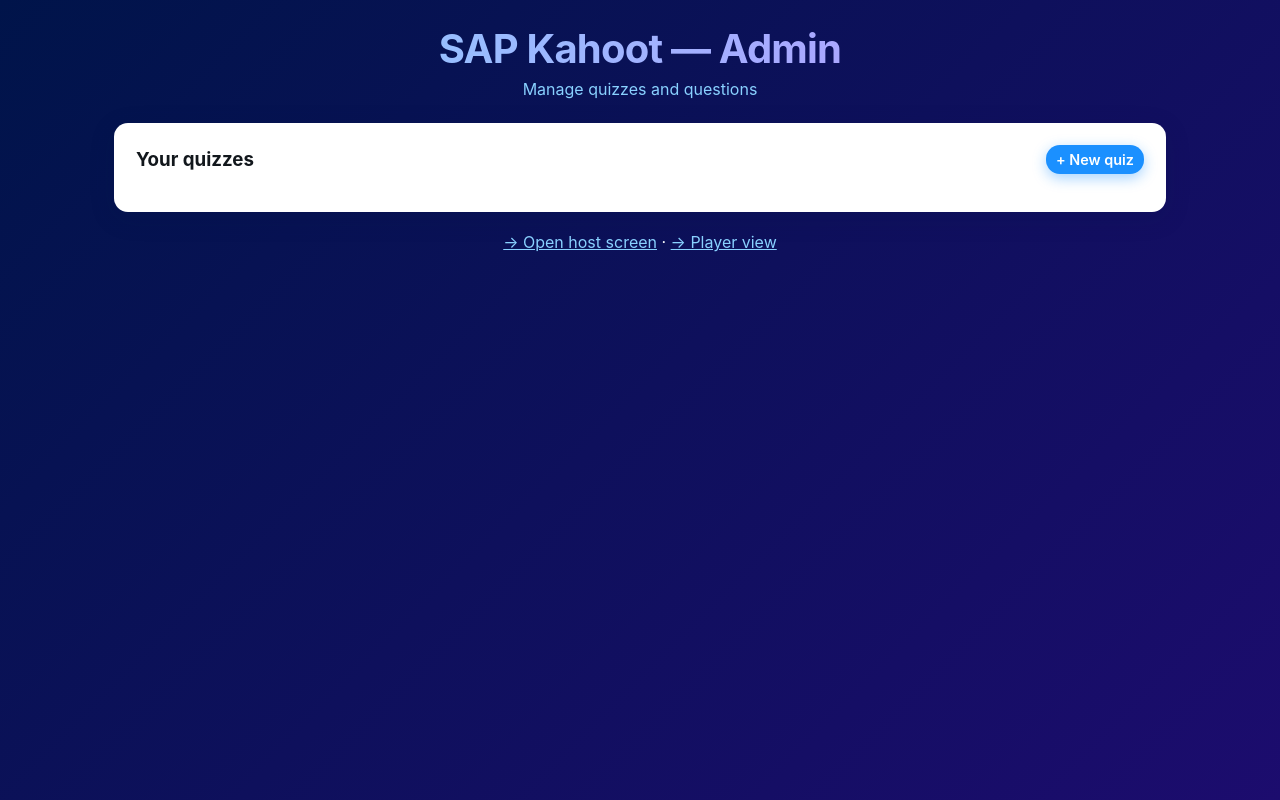
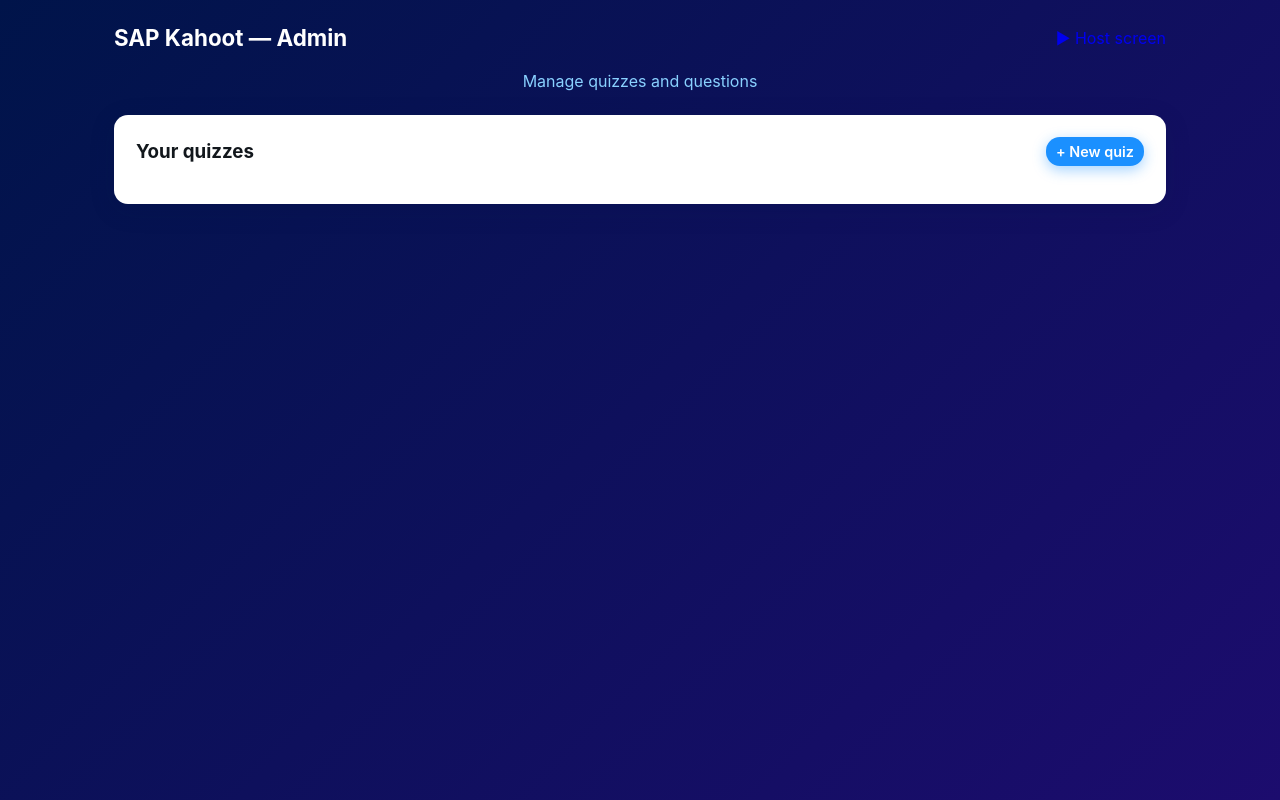
Before and after one commit to locluong2107/kahoot-rep, a website: page public/admin.html in a window 1280 px wide. Drawn offline with Linux system fonts and the light colour scheme; no server answers.

Commit message:
Add host ↔ admin navigation buttons in topbar

```diff
--- a/public/admin.html
+++ b/public/admin.html
@@ -7,6 +7,8 @@
 <link rel="stylesheet" href="/styles.css" />
 <style>
   .admin-wrap { max-width: 1100px; margin: 0 auto; padding: 24px; color: white; }
+  .admin-topbar { display:flex; align-items:center; justify-content:space-between; margin-bottom: 20px; }
+  .admin-topbar h2 { margin:0; font-size:1.4rem; font-weight:700; color:white; }
   .panel { background: white; color: var(--grey-11); border-radius: var(--radius); padding: 22px; box-shadow: var(--shadow); margin-bottom: 20px; }
   .panel h3 { margin: 0 0 16px; }
   .quiz-row { display:flex; align-items:center; justify-content:space-between; padding: 10px 0; border-bottom: 1px solid var(--grey-2); }
@@ -40,7 +42,11 @@
 </head>
 <body>
 <div class="admin-wrap">
-  <div class="brand"><h1>SAP Kahoot — Admin</h1><p>Manage quizzes and questions</p></div>
+  <div class="admin-topbar">
+    <h2>SAP Kahoot — Admin</h2>
+    <a href="/host.html" class="sound-toggle" style="text-decoration:none;">▶ Host screen</a>
+  </div>
+  <div class="brand" style="margin-top:0;"><p>Manage quizzes and questions</p></div>
 
   <!-- Quiz list -->
   <div class="panel">
@@ -72,7 +78,6 @@
     </div>
   </div>
 
-  <p style="text-align:center;"><a href="/host.html" style="color: var(--blue-4);">→ Open host screen</a> · <a href="/" style="color: var(--blue-4);">→ Player view</a></p>
 </div>
 
 <div id="toast" class="toast hidden"></div>
```
Also changed, not shown: public/host.html (+1 -0 lines).
